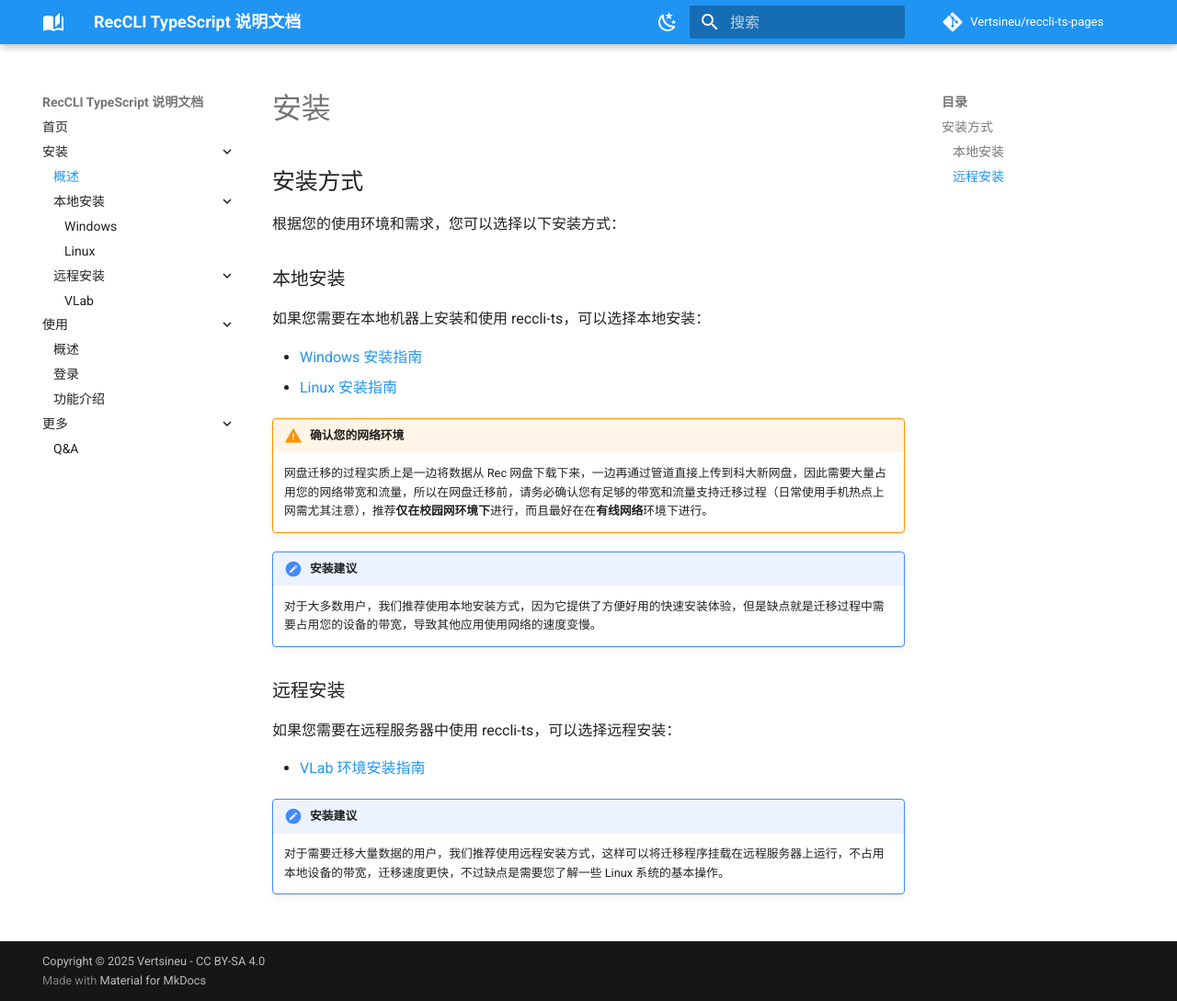
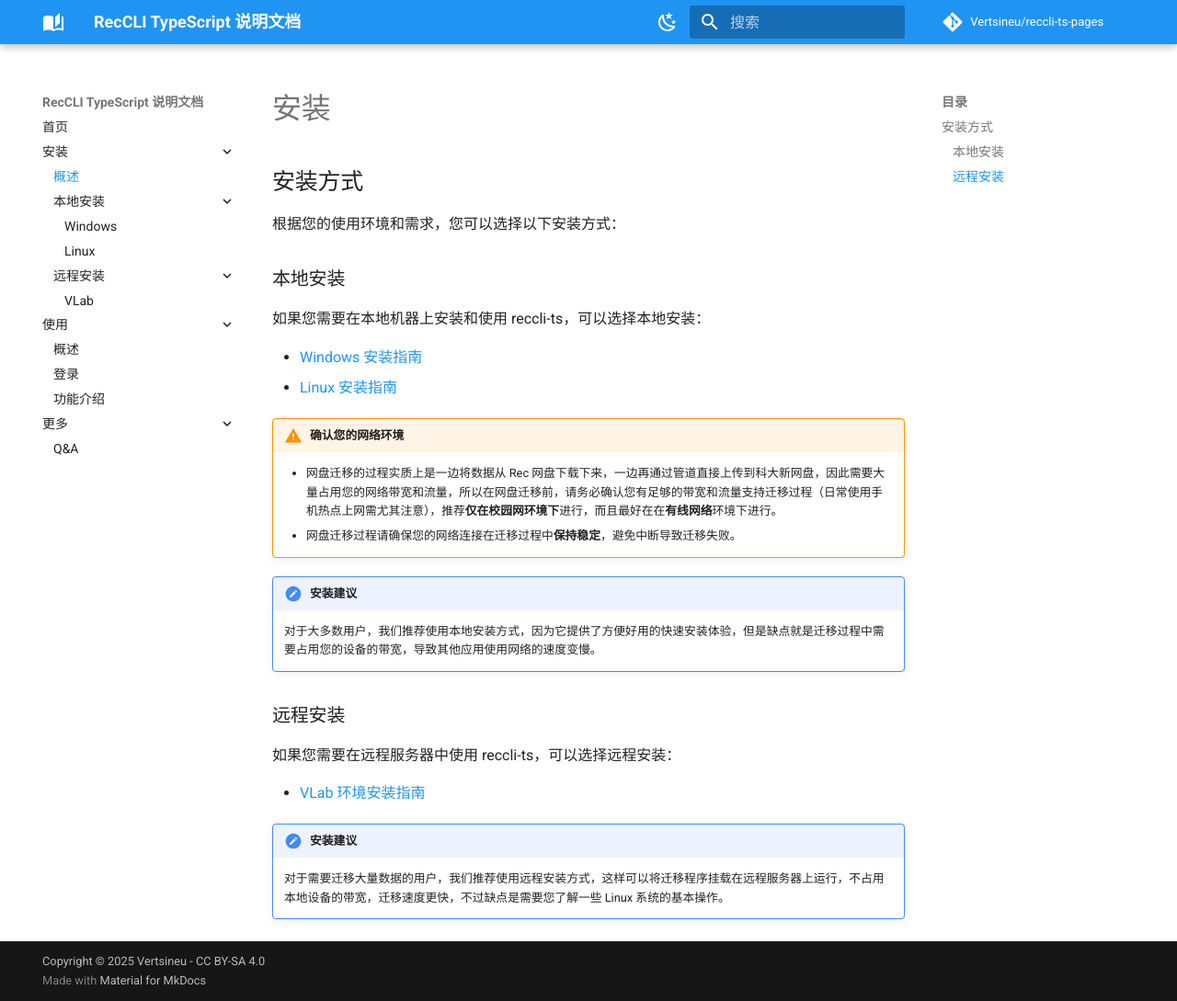
Before and after one commit to Vertsineu/reccli-ts-pages, an MkDocs documentation site: the page built from docs/installation/index.md, in a window 1280 px wide and 1089 px high. Shown: the whole window at 92% size. Built offline with MkDocs 1.6.1 and Material for MkDocs 9.7.7, drawn with Linux system fonts in a browser that asks for light colours; comment, search, counter and statistics services are not loaded.

Commit message:
docs: add suggestions on network while installation

```diff
--- a/docs/installation/index.md
+++ b/docs/installation/index.md
@@ -13,7 +13,8 @@
 
 !!! warning "确认您的网络环境"
 
-    网盘迁移的过程实质上是一边将数据从 Rec 网盘下载下来，一边再通过管道直接上传到科大新网盘，因此需要大量占用您的网络带宽和流量，所以在网盘迁移前，请务必确认您有足够的带宽和流量支持迁移过程（日常使用手机热点上网需尤其注意），推荐**仅在校园网环境下**进行，而且最好在在**有线网络**环境下进行。
+    - 网盘迁移的过程实质上是一边将数据从 Rec 网盘下载下来，一边再通过管道直接上传到科大新网盘，因此需要大量占用您的网络带宽和流量，所以在网盘迁移前，请务必确认您有足够的带宽和流量支持迁移过程（日常使用手机热点上网需尤其注意），推荐**仅在校园网环境下**进行，而且最好在在**有线网络**环境下进行。
+    - 网盘迁移过程请确保您的网络连接在迁移过程中**保持稳定**，避免中断导致迁移失败。
 
 !!! note "安装建议"
 
```
Also changed, not shown: docs/user-guide/index.md (+1 -1 lines).
